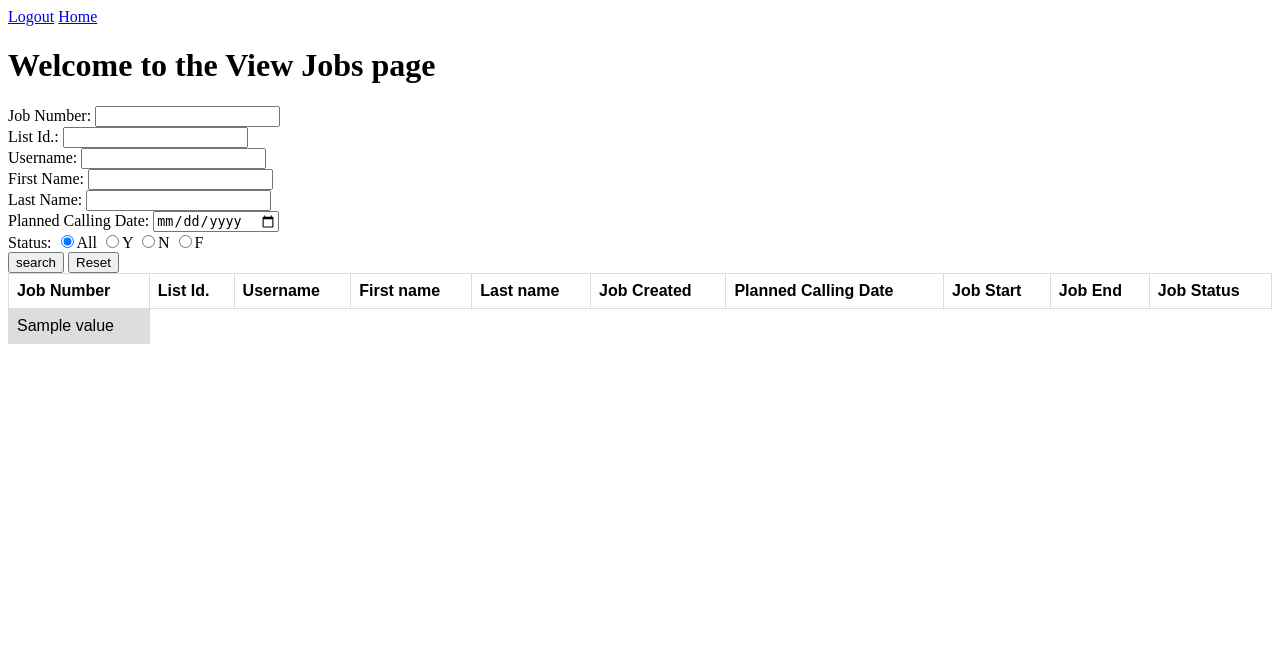
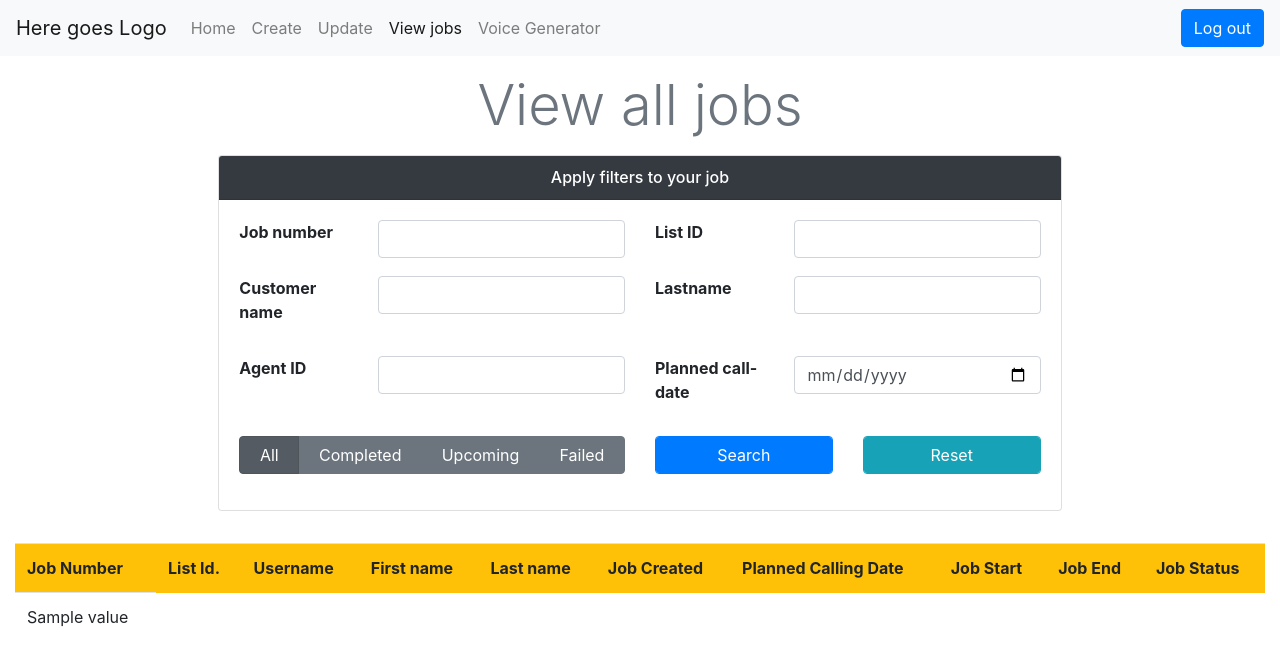
Before and after one commit to SiddharthChabukswar/Scrubbing-Web-App, a Flask app: template Project/templates/view_jobs.html in a window 1280 px wide. Shown: the top 666 px of the page. Run offline with Flask 2, Linux system fonts and the light colour scheme; the template is opened without the code that fills it: most values are stand-ins (such as "Sample title", 1, 10 or a date in 2020); parts of the project's set-up code (start-up, migrations or seed data) failed here and were passed over; some libraries are stand-ins or nearby versions.

Commit message:
Update view_jobs.html

```diff
--- a/Project/templates/view_jobs.html
+++ b/Project/templates/view_jobs.html
@@ -1,49 +1,128 @@
 <!DOCTYPE html>
 <html>
 	<head>
-		<title>View Jobs</title>
-		<a href="/logout/">Logout</a>
-		<a href="/home/">Home</a>
-		<style>
-			table {
-			  font-family: arial, sans-serif;
-			  border-collapse: collapse;
-			  width: 100%;
-			}
-
-			td, th {
-			  border: 1px solid #dddddd;
-			  text-align: left;
-			  padding: 8px;
-			}
-
-			tr:nth-child(even) {
-			  background-color: #dddddd;
-			}
-		</style>
+	<title>View Jobs</title>
+		<link rel="stylesheet" href="https://cdn.jsdelivr.net/npm/bootstrap@4.5.3/dist/css/bootstrap.min.css" integrity="sha384-TX8t27EcRE3e/ihU7zmQxVncDAy5uIKz4rEkgIXeMed4M0jlfIDPvg6uqKI2xXr2" crossorigin="anonymous">
 	</head>
 	<body>
-		<h1> Welcome to the View Jobs page </h1>
+<nav class="navbar navbar-expand-lg navbar-light bg-light">
+  <a class="navbar-brand" href="#">Here goes Logo</a>
+  <button class="navbar-toggler" type="button" data-toggle="collapse" data-target="#navbarSupportedContent" aria-controls="navbarSupportedContent" aria-expanded="false" aria-label="Toggle navigation">
+    <span class="navbar-toggler-icon"></span>
+  </button>
 
-		<div>
-			<form action="" method="POST">
-				Job Number: <input type="number" name="job_number" value="{{request.form.job_number}}"><br>
-				List Id.: <input type="number" name="list_id" value="{{request.form.list_id}}"><br>
-				Username: <input type="text" name="username" value="{{request.form.username}}"><br>
-				First Name: <input type="text" name="first_name" value="{{request.form.first_name}}"><br>
-				Last Name: <input type="text" name="last_name" value="{{request.form.last_name}}"><br>
-				Planned Calling Date: <input type="date" name="planned_call_date" value="{{request.form.planned_call_date}}"><br>
-				Status: <input type="radio" id="All" name="status" value="All" checked>All
-						<input type="radio" id="Y" name="status" value="Y">Y
-						<input type="radio" id="N" name="status" value="N">N
-						<input type="radio" id="F" name="status" value="F">F<br>
-				<input type="submit" name="search" value="search">
-				<input type="reset" name="Reset">
-			</form>
+  <div class="collapse navbar-collapse" id="navbarSupportedContent">
+    <ul class="navbar-nav mr-auto">
+      <li class="nav-item">
+        <a class="nav-link" href="/home/">Home <span class="sr-only">(current)</span></a>
+      </li>
+      <li class="nav-item">
+        <a class="nav-link" href="#">Create</a>
+      </li>
+	  <li class="nav-item">
+        <a class="nav-link" href="#">Update</a>
+      </li>
+	  <li class="nav-item active">
+        <a class="nav-link" href="#">View jobs</a>
+      </li>
+	  <li class="nav-item">
+        <a class="nav-link" href="#">Voice Generator</a>
+      </li>
+    </ul>
+	<button type="button"  class="btn btn-primary" onclick="location.href = '/logout/';">Log out</button>
+  </div>
+</nav>
+	<div class="container">
+	<div class="row row-content">
+	<div class="col my-2">
+	</div>
+	</div>
+	<div class="row row-content">
+		<div class="col-12 d-flex justify-content-center">
+		<p class="text-secondary display-4">View all jobs</p>
 		</div>
+	</div>
+	</div>
+	        <div class="row row-content align-items-center">
+            <div class="col-8 offset-sm-2">
+                    <div class="card">
+                        <h6 class="card-header bg-dark text-white d-flex justify-content-center">Apply filters to your job</h6>
+                        <div class="card-body">
+                            <form action="" method="POST">
+                                <div class="form-group row">
+                                    <div class="col-12 col-sm-2">
+                                        <p><b>Job number</b></p>
+                                    </div>
+                                    <div class="col-12 col-sm-4">
+                                        <input class="form-control" type="number" name="job_number" value="{{request.form.job_number}}">
+                                    </div>
+									<div class="col-12 col-sm-2">
+                                        <p><b>List ID</b></p>
+                                    </div>
+                                    <div class="col-12 col-sm-4">
+                                        <input class="form-control" type="text" name="list_id" value="{{request.form.list_id}}">
+                                    </div>
+								</div>
+								<div class="form-group row">
+                                    <div class="col-12 col-sm-2">
+                                        <p><b>Customer name</b></p>
+                                    </div>
+                                    <div class="col-12 col-sm-4">
+                                        <input class="form-control" type="text" name="first_name" value="{{request.form.first_name}}">
+                                    </div>
+									<div class="col-12 col-sm-2">
+                                        <p><b>Lastname</b></p>
+                                    </div>
+                                    <div class="col-12 col-sm-4">
+                                        <input class="form-control" type="text" name="last_name" value="{{request.form.last_name}}">
+                                    </div>
+								</div>
+								<div class="form-group row">
+                                    <div class="col-12 col-sm-2">
+                                        <p><b>Agent ID</b></p>
+                                    </div>
+                                    <div class="col-12 col-sm-4">
+                                        <input class="form-control" type="text" name="username" value="{{request.form.username}}">
+                                    </div>
+									<div class="col-12 col-sm-2">
+                                        <p><b>Planned call-date</b></p>
+                                    </div>
+                                    <div class="col-12 col-sm-4">
+                                        <input class="form-control" type="date" name="planned_call_date" value="{{request.form.planned_call_date}}">
+                                    </div>
+								</div>
+								<div class="form-group row">
+									<div class="btn-group btn-group-toggle col-sm-6" data-toggle="buttons">
+										<label class="btn btn-secondary active">
+											<input type="radio" name="status" id="All" autocomplete="off" value="All" checked> All
+										</label>
+										<label class="btn btn-secondary">
+											<input type="radio" name="status" id="Y" autocomplete="off" value="Y"> Completed
+										</label>
+										<label class="btn btn-secondary">
+											<input type="radio" name="status" id="N" autocomplete="off" value="N"> Upcoming
+										</label>
+										<label class="btn btn-secondary">
+											<input type="radio" name="status" id="F" autocomplete="off" value="F"> Failed
+										</label>
+									</div>
+									<div class="col-12 col-sm-3">
+                                        <input type="submit" value="Search" name="search" class=" form-control btn btn-block btn-primary"/>
+                                   </div>
+								<div class="col-12 col-sm-3">
+                                        <input type="reset" value="Reset" name="reset" class=" form-control btn btn-block btn-info" onclick="resetAll()"/>
+                                    </div>
+                                </div>
 
-		<table style="width:100%">
-			<tr>
+                            </form>
+                        </div>
+                    </div>
+			  <h5 class="d-flex justify-content-center mt-2 text-danger">{{error}}</h5>
+            </div>
+        </div>
+		<div id="tabularSection1" class="container-fluid mt-3">
+		<table class="table table-hover">
+			<tr class="bg-warning">
 			  <th>Job Number</th>
 			  <th>List Id.</th>
 			  <th>Username</th>
@@ -58,11 +137,16 @@
 			{%for row in data%}
 			<tr>
 				{%for element in row%}
-				<td>{{element}}</td>
+					{%if element == row[0]%}
+						<td data-toggle="tooltip" title="Copy Job-ID" onclick="copytext(this)" name="job_num">{{element}}</td>
+					{%else%}
+						<td>{{element}}</td>
+					{%endif%}
 				{%endfor%}
 			</tr>
 			{%endfor%}
 		</table>
+		</div>
 		{% for i in range(1, possible_pages+1) %}
 			{%if current_page == i%}
 				<a href="{{ url_for('view_jobs', page=i)}}" style="color:red;"><b>{{i}}</b></a>
@@ -70,5 +154,30 @@
 				<a href="{{ url_for('view_jobs', page=i)}}" style="color:blue;">{{i}}</a>
 			{%endif%}
 		{%endfor%}
+		<script src="https://cdnjs.cloudflare.com/ajax/libs/popper.js/2.5.4/umd/popper.min.js" integrity="sha512-7yA/d79yIhHPvcrSiB8S/7TyX0OxlccU8F/kuB8mHYjLlF1MInPbEohpoqfz0AILoq5hoD7lELZAYYHbyeEjag==" crossorigin="anonymous"></script>
+		<script src="https://code.jquery.com/jquery-3.5.1.slim.min.js" integrity="sha384-DfXdz2htPH0lsSSs5nCTpuj/zy4C+OGpamoFVy38MVBnE+IbbVYUew+OrCXaRkfj" crossorigin="anonymous"></script>
+		<script src="https://cdn.jsdelivr.net/npm/bootstrap@4.5.3/dist/js/bootstrap.bundle.min.js" integrity="sha384-ho+j7jyWK8fNQe+A12Hb8AhRq26LrZ/JpcUGGOn+Y7RsweNrtN/tE3MoK7ZeZDyx" crossorigin="anonymous"></script>
+		<script>
+		$(function () {
+		$('[data-toggle="tooltip"]').tooltip()
+		})
+		</script>
+		<script>
+		function copytext(x)
+		{
+		const copyText = x.innerText;
+		const el = document.createElement("input");
+		document.body.appendChild(el);
+		el.value = copyText;
+		console.log(el.value);
+		el.select();
+		document.execCommand("copy");
+		document.body.removeChild(el);
+		}
+		</script>
+		<script>
+
+
+		</script>
 	</body>
 </html>
```
